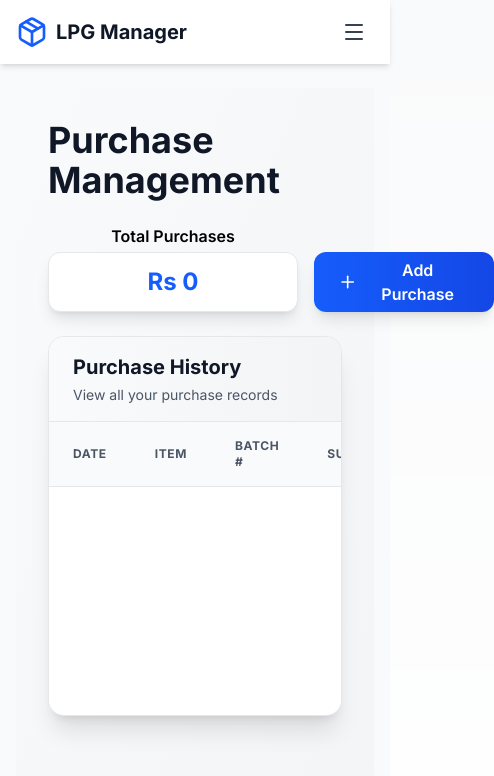
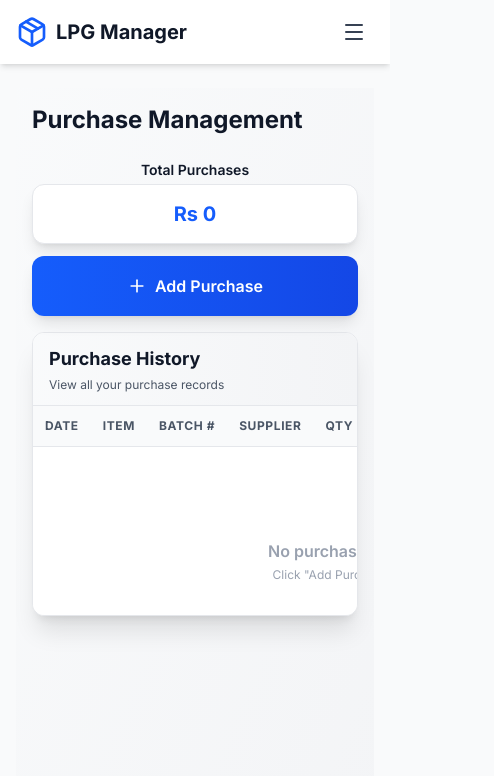
Before and after one commit to alimuhammadm62-blip/lpg-managment-system, a Next.js app: page /purchase in a window 390 px wide. Shown: the top 776 px of the page, 494 px wide, since content can reach past the window. Built offline with nearby package versions, Linux system fonts and the light colour scheme.

Commit message:
Updated system

```diff
--- a/app/purchase/page.tsx
+++ b/app/purchase/page.tsx
@@ -174,25 +174,25 @@ export default function PurchasePage() {
   const totalPurchaseValue = purchases.reduce((sum, p) => sum + p.totalCost, 0);
 
   return (
-    <div className="min-h-screen bg-gradient-to-br from-gray-50 to-gray-100 p-8">
-      <div className="max-w-7xl mx-auto space-y-6">
+    <div className="min-h-screen bg-gradient-to-br from-gray-50 to-gray-100 p-4 sm:p-6 md:p-8">
+      <div className="max-w-7xl mx-auto space-y-4 sm:space-y-6">
         {/* Header */}
-        <div className="flex flex-col md:flex-row items-start md:items-center justify-between gap-4">
+        <div className="flex flex-col gap-4">
           <div>
-            <h1 className="text-4xl font-bold text-gray-900 mb-2">Purchase Management</h1>
+            <h1 className="text-2xl sm:text-3xl md:text-4xl font-bold text-gray-900 mb-2">Purchase Management</h1>
           </div>
 
-         <div className="flex items-end gap-4">
-  <div className="flex flex-col items-center min-w-[250px]">
-    <p className="text-bg text-gray-1000 font-semibold mb-1">Total Purchases</p>
-    <div className="bg-white shadow-lg rounded-xl px-6 py-4 border border-gray-200 h-[60px] flex items-center justify-center w-full">
-      <p className="text-2xl font-bold text-blue-600">Rs {totalPurchaseValue.toLocaleString('en-PK')}</p>
+          <div className="flex flex-col sm:flex-row items-stretch sm:items-end gap-3 sm:gap-4">
+            <div className="flex flex-col items-center w-full sm:min-w-[250px] sm:w-auto">
+              <p className="text-sm sm:text-base text-gray-900 font-semibold mb-1">Total Purchases</p>
+              <div className="bg-white shadow-lg rounded-xl px-4 sm:px-6 py-3 sm:py-4 border border-gray-200 h-[60px] flex items-center justify-center w-full">
+                <p className="text-xl sm:text-2xl font-bold text-blue-600">Rs {totalPurchaseValue.toLocaleString('en-PK')}</p>
               </div>
             </div>
 
             <button
               onClick={() => setShowModal(true)}
-    className="flex items-center gap-2 px-6 bg-gradient-to-r from-blue-600 to-blue-700 text-white font-semibold rounded-xl shadow-lg hover:shadow-xl hover:from-blue-700 hover:to-blue-800 transition-all duration-200 h-[60px] min-w-[180px] justify-center"
+              className="flex items-center justify-center gap-2 px-4 sm:px-6 bg-gradient-to-r from-blue-600 to-blue-700 text-white font-semibold rounded-xl shadow-lg hover:shadow-xl hover:from-blue-700 hover:to-blue-800 transition-all duration-200 h-[60px] w-full sm:min-w-[180px] sm:w-auto"
             >
               <Plus className="w-5 h-5" />
               <span>Add Purchase</span>
@@ -202,58 +202,58 @@ export default function PurchasePage() {
 
         {/* Modal */}
         {showModal && (
-          <div className="fixed inset-0 bg-black/60 backdrop-blur-sm flex items-center justify-center z-50 p-4 animate-fadeIn">
-            <div className="bg-white rounded-2xl shadow-2xl max-w-5xl w-full max-h-[90vh] overflow-hidden flex flex-col">
+          <div className="fixed inset-0 bg-black/60 backdrop-blur-sm flex items-center justify-center z-50 p-2 sm:p-4">
+            <div className="bg-white rounded-xl sm:rounded-2xl shadow-2xl w-full max-w-5xl max-h-[95vh] sm:max-h-[90vh] overflow-hidden flex flex-col">
               {/* Modal Header */}
-              <div className="bg-gradient-to-r from-blue-600 to-blue-700 px-6 py-5 flex justify-between items-center">
+              <div className="bg-gradient-to-r from-blue-600 to-blue-700 px-4 sm:px-6 py-4 sm:py-5 flex justify-between items-center">
                 <div>
-                  <h2 className="text-2xl font-bold text-white">Add New Purchase</h2>
-                  <p className="text-blue-100 text-sm mt-1">Enter purchase details below</p>
+                  <h2 className="text-xl sm:text-2xl font-bold text-white">Add New Purchase</h2>
+                  <p className="text-blue-100 text-xs sm:text-sm mt-1">Enter purchase details below</p>
                 </div>
                 <button
                   onClick={handleCancel}
                   className="text-white hover:bg-white/20 rounded-lg p-2 transition-colors"
                 >
-                  <X className="w-6 h-6" />
+                  <X className="w-5 h-5 sm:w-6 sm:h-6" />
                 </button>
               </div>
 
               {/* Modal Body */}
               <form onSubmit={handleSubmit} className="flex-1 overflow-y-auto">
-                <div className="p-6 space-y-6">
+                <div className="p-4 sm:p-6 space-y-4 sm:space-y-6">
                   {/* Date & Supplier */}
-                  <div className="grid grid-cols-1 md:grid-cols-2 gap-4">
+                  <div className="grid grid-cols-1 md:grid-cols-2 gap-3 sm:gap-4">
                     <div>
-                      <label className="block text-sm font-semibold text-gray-700 mb-2">Purchase Date *</label>
+                      <label className="block text-xs sm:text-sm font-semibold text-gray-700 mb-2">Purchase Date *</label>
                       <input
                         type="date"
                         value={formData.date}
                         onChange={e => setFormData({ ...formData, date: e.target.value })}
-                        className="w-full px-4 py-3 border-2 border-gray-200 rounded-xl focus:ring-2 focus:ring-blue-500 focus:border-blue-500 transition-all"
+                        className="w-full px-3 sm:px-4 py-2 sm:py-3 text-sm sm:text-base border-2 border-gray-200 rounded-lg sm:rounded-xl focus:ring-2 focus:ring-blue-500 focus:border-blue-500 transition-all"
                         required
                       />
                     </div>
                     <div>
-                      <label className="block text-sm font-semibold text-gray-700 mb-2">Supplier Name *</label>
+                      <label className="block text-xs sm:text-sm font-semibold text-gray-700 mb-2">Supplier Name *</label>
                       <input
                         type="text"
                         value={formData.supplier}
                         onChange={e => setFormData({ ...formData, supplier: e.target.value })}
                         placeholder="Enter supplier name"
-                        className="w-full px-4 py-3 border-2 border-gray-200 rounded-xl focus:ring-2 focus:ring-blue-500 focus:border-blue-500 transition-all"
+                        className="w-full px-3 sm:px-4 py-2 sm:py-3 text-sm sm:text-base border-2 border-gray-200 rounded-lg sm:rounded-xl focus:ring-2 focus:ring-blue-500 focus:border-blue-500 transition-all"
                         required
                       />
                     </div>
                   </div>
 
                   {/* Items Section */}
-                  <div className="border-t-2 border-gray-200 pt-6">
-                    <div className="flex justify-between items-center mb-4">
-                      <h3 className="text-lg font-bold text-gray-900">Purchase Items</h3>
+                  <div className="border-t-2 border-gray-200 pt-4 sm:pt-6">
+                    <div className="flex flex-col sm:flex-row justify-between items-start sm:items-center gap-3 mb-4">
+                      <h3 className="text-base sm:text-lg font-bold text-gray-900">Purchase Items</h3>
                       <button
                         type="button"
                         onClick={addLineItem}
-                        className="flex items-center gap-2 px-4 py-2 bg-green-600 text-white text-sm font-semibold rounded-lg hover:bg-green-700 transition-colors shadow-md"
+                        className="flex items-center gap-2 px-3 sm:px-4 py-2 bg-green-600 text-white text-xs sm:text-sm font-semibold rounded-lg hover:bg-green-700 transition-colors shadow-md w-full sm:w-auto justify-center"
                       >
                         <Plus className="w-4 h-4" />
                         Add Item
@@ -262,15 +262,15 @@ export default function PurchasePage() {
 
                     <div className="space-y-3">
                       {lineItems.map((line, index) => (
-                        <div key={line.id} className="bg-gradient-to-br from-gray-50 to-gray-100 p-4 rounded-xl border-2 border-gray-200 hover:border-blue-300 transition-all">
-                          <div className="grid grid-cols-12 gap-3 items-end">
+                        <div key={line.id} className="bg-gradient-to-br from-gray-50 to-gray-100 p-3 sm:p-4 rounded-lg sm:rounded-xl border-2 border-gray-200 hover:border-blue-300 transition-all">
+                          <div className="grid grid-cols-12 gap-2 sm:gap-3 items-end">
                             {/* Item Type */}
-                            <div className="col-span-3">
+                            <div className="col-span-12 sm:col-span-3">
                               <label className="block text-xs font-semibold text-gray-600 mb-1">Item Type</label>
                               <select
                                 value={line.itemType}
                                 onChange={e => updateLineItem(line.id, 'itemType', e.target.value)}
-                                className="w-full px-3 py-2.5 border-2 border-gray-200 rounded-lg focus:ring-2 focus:ring-blue-500 focus:border-blue-500 bg-white text-sm font-medium"
+                                className="w-full px-2 sm:px-3 py-2 sm:py-2.5 text-xs sm:text-sm border-2 border-gray-200 rounded-lg focus:ring-2 focus:ring-blue-500 focus:border-blue-500 bg-white font-medium"
                                 required
                               >
                                 {ITEM_TYPES.map(t => <option key={t} value={t}>{t}</option>)}
@@ -279,14 +279,14 @@ export default function PurchasePage() {
 
                             {/* Custom Item Name (if OTHER) */}
                             {line.itemType === 'OTHER' && (
-                              <div className="col-span-3">
+                              <div className="col-span-12 sm:col-span-3">
                                 <label className="block text-xs font-semibold text-gray-600 mb-1">Item Name *</label>
                                 <input
                                   type="text"
                                   value={line.customItemName}
                                   onChange={e => updateLineItem(line.id, 'customItemName', e.target.value)}
                                   placeholder="Enter item name"
-                                  className="w-full px-3 py-2.5 border-2 border-gray-200 rounded-lg focus:ring-2 focus:ring-blue-500 focus:border-blue-500 text-sm"
+                                  className="w-full px-2 sm:px-3 py-2 sm:py-2.5 text-xs sm:text-sm border-2 border-gray-200 rounded-lg focus:ring-2 focus:ring-blue-500 focus:border-blue-500"
                                   required
                                   list="custom-items"
                                 />
@@ -297,21 +297,21 @@ export default function PurchasePage() {
                             )}
 
                             {/* Price per Unit */}
-                            <div className={line.itemType === 'OTHER' ? 'col-span-2' : 'col-span-3'}>
-                              <label className="block text-xs font-semibold text-gray-600 mb-1">Price/Unit (Rs)</label>
+                            <div className={`col-span-6 ${line.itemType === 'OTHER' ? 'sm:col-span-2' : 'sm:col-span-3'}`}>
+                              <label className="block text-xs font-semibold text-gray-600 mb-1">Price/Unit</label>
                               <input
                                 type="number"
                                 step="0.01"
                                 value={line.pricePerUnit}
                                 onChange={e => updateLineItem(line.id, 'pricePerUnit', e.target.value)}
                                 placeholder="0.00"
-                                className="w-full px-3 py-2.5 border-2 border-gray-200 rounded-lg focus:ring-2 focus:ring-blue-500 focus:border-blue-500 text-sm font-medium"
+                                className="w-full px-2 sm:px-3 py-2 sm:py-2.5 text-xs sm:text-sm border-2 border-gray-200 rounded-lg focus:ring-2 focus:ring-blue-500 focus:border-blue-500 font-medium"
                                 required
                               />
                             </div>
 
                             {/* Quantity */}
-                            <div className={line.itemType === 'OTHER' ? 'col-span-2' : 'col-span-3'}>
+                            <div className={`col-span-6 ${line.itemType === 'OTHER' ? 'sm:col-span-2' : 'sm:col-span-3'}`}>
                               <label className="block text-xs font-semibold text-gray-600 mb-1">Quantity</label>
                               <input
                                 type="number"
@@ -319,28 +319,28 @@ export default function PurchasePage() {
                                 value={line.quantity}
                                 onChange={e => updateLineItem(line.id, 'quantity', e.target.value)}
                                 placeholder="0"
-                                className="w-full px-3 py-2.5 border-2 border-gray-200 rounded-lg focus:ring-2 focus:ring-blue-500 focus:border-blue-500 text-sm font-medium"
+                                className="w-full px-2 sm:px-3 py-2 sm:py-2.5 text-xs sm:text-sm border-2 border-gray-200 rounded-lg focus:ring-2 focus:ring-blue-500 focus:border-blue-500 font-medium"
                                 required
                               />
                             </div>
 
                             {/* Total */}
-                            <div className={line.itemType === 'OTHER' ? 'col-span-1' : 'col-span-2'}>
+                            <div className={`col-span-10 ${line.itemType === 'OTHER' ? 'sm:col-span-1' : 'sm:col-span-2'}`}>
                               <label className="block text-xs font-semibold text-gray-600 mb-1">Total</label>
-                              <div className="px-3 py-2.5 bg-blue-50 border-2 border-blue-200 rounded-lg text-center">
-                                <span className="text-sm font-bold text-blue-700">
+                              <div className="px-2 sm:px-3 py-2 sm:py-2.5 bg-blue-50 border-2 border-blue-200 rounded-lg text-center">
+                                <span className="text-xs sm:text-sm font-bold text-blue-700">
                                   {((parseFloat(line.quantity) || 0) * (parseFloat(line.pricePerUnit) || 0)).toLocaleString('en-PK', { maximumFractionDigits: 0 })}
                                 </span>
                               </div>
                             </div>
 
                             {/* Delete Button */}
-                            <div className="col-span-1 flex items-end justify-center">
+                            <div className="col-span-2 sm:col-span-1 flex items-end justify-center">
                               <button
                                 type="button"
                                 onClick={() => removeLineItem(line.id)}
                                 disabled={lineItems.length === 1}
-                                className={`p-2.5 rounded-lg transition-all ${
+                                className={`p-2 sm:p-2.5 rounded-lg transition-all ${
                                   lineItems.length === 1
                                     ? 'bg-gray-100 text-gray-400 cursor-not-allowed'
                                     : 'bg-red-50 text-red-600 hover:bg-red-100'
@@ -358,26 +358,26 @@ export default function PurchasePage() {
                 </div>
 
                 {/* Modal Footer */}
-                <div className="sticky bottom-0 bg-white border-t-2 border-gray-200 px-6 py-5">
-                  <div className="flex justify-between items-center">
-                    <div className="text-left">
-                      <p className="text-sm text-gray-500 font-medium mb-1">Grand Total</p>
-                      <p className="text-4xl font-bold text-blue-600">
+                <div className="sticky bottom-0 bg-white border-t-2 border-gray-200 px-4 sm:px-6 py-4 sm:py-5">
+                  <div className="flex flex-col sm:flex-row justify-between items-center gap-4">
+                    <div className="text-center sm:text-left w-full sm:w-auto">
+                      <p className="text-xs sm:text-sm text-gray-500 font-medium mb-1">Grand Total</p>
+                      <p className="text-2xl sm:text-3xl md:text-4xl font-bold text-blue-600">
                         Rs {getTotalAmount().toLocaleString('en-PK')}
                       </p>
                     </div>
 
-                    <div className="flex gap-3">
+                    <div className="flex flex-col sm:flex-row gap-3 w-full sm:w-auto">
                       <button
                         type="button"
                         onClick={handleCancel}
-                        className="px-8 py-3 border-2 border-gray-300 text-gray-700 font-semibold rounded-xl hover:bg-gray-50 transition-colors"
+                        className="w-full sm:w-auto px-6 sm:px-8 py-3 border-2 border-gray-300 text-gray-700 font-semibold rounded-xl hover:bg-gray-50 transition-colors"
                       >
                         Cancel
                       </button>
                       <button
                         type="submit"
-                        className="px-8 py-3 bg-gradient-to-r from-blue-600 to-blue-700 text-white font-semibold rounded-xl shadow-lg hover:shadow-xl hover:from-blue-700 hover:to-blue-800 transition-all"
+                        className="w-full sm:w-auto px-6 sm:px-8 py-3 bg-gradient-to-r from-blue-600 to-blue-700 text-white font-semibold rounded-xl shadow-lg hover:shadow-xl hover:from-blue-700 hover:to-blue-800 transition-all"
                       >
                         Save Purchase
                       </button>
@@ -390,76 +390,76 @@ export default function PurchasePage() {
         )}
 
         {/* Purchase History Table */}
-        <div className="bg-white shadow-xl rounded-2xl overflow-hidden border border-gray-200">
-          <div className="bg-gradient-to-r from-gray-50 to-gray-100 px-6 py-4 border-b border-gray-200">
-            <h2 className="text-xl font-bold text-gray-900">Purchase History</h2>
-            <p className="text-sm text-gray-600 mt-1">View all your purchase records</p>
+        <div className="bg-white shadow-xl rounded-xl sm:rounded-2xl overflow-hidden border border-gray-200">
+          <div className="bg-gradient-to-r from-gray-50 to-gray-100 px-4 sm:px-6 py-3 sm:py-4 border-b border-gray-200">
+            <h2 className="text-lg sm:text-xl font-bold text-gray-900">Purchase History</h2>
+            <p className="text-xs sm:text-sm text-gray-600 mt-1">View all your purchase records</p>
           </div>
 
           <div className="overflow-x-auto">
             <table className="min-w-full divide-y divide-gray-200">
               <thead className="bg-gray-50">
                 <tr>
-                  <th className="px-6 py-4 text-left text-xs font-bold text-gray-600 uppercase tracking-wider">Date</th>
-                  <th className="px-6 py-4 text-left text-xs font-bold text-gray-600 uppercase tracking-wider">Item</th>
-                  <th className="px-6 py-4 text-left text-xs font-bold text-gray-600 uppercase tracking-wider">Batch #</th>
-                  <th className="px-6 py-4 text-left text-xs font-bold text-gray-600 uppercase tracking-wider">Supplier</th>
-                  <th className="px-6 py-4 text-right text-xs font-bold text-gray-600 uppercase tracking-wider">Quantity</th>
-                  <th className="px-6 py-4 text-right text-xs font-bold text-gray-600 uppercase tracking-wider">Price/Unit</th>
-                  <th className="px-6 py-4 text-right text-xs font-bold text-gray-600 uppercase tracking-wider">Total Cost</th>
-                  <th className="px-6 py-4 text-right text-xs font-bold text-gray-600 uppercase tracking-wider">Remaining</th>
-                  <th className="px-6 py-4 text-center text-xs font-bold text-gray-600 uppercase tracking-wider">Actions</th>
+                  <th className="px-3 sm:px-6 py-3 sm:py-4 text-left text-xs font-bold text-gray-600 uppercase tracking-wider whitespace-nowrap">Date</th>
+                  <th className="px-3 sm:px-6 py-3 sm:py-4 text-left text-xs font-bold text-gray-600 uppercase tracking-wider whitespace-nowrap">Item</th>
+                  <th className="px-3 sm:px-6 py-3 sm:py-4 text-left text-xs font-bold text-gray-600 uppercase tracking-wider whitespace-nowrap">Batch #</th>
+                  <th className="px-3 sm:px-6 py-3 sm:py-4 text-left text-xs font-bold text-gray-600 uppercase tracking-wider whitespace-nowrap">Supplier</th>
+                  <th className="px-3 sm:px-6 py-3 sm:py-4 text-right text-xs font-bold text-gray-600 uppercase tracking-wider whitespace-nowrap">Qty</th>
+                  <th className="px-3 sm:px-6 py-3 sm:py-4 text-right text-xs font-bold text-gray-600 uppercase tracking-wider whitespace-nowrap">Price/Unit</th>
+                  <th className="px-3 sm:px-6 py-3 sm:py-4 text-right text-xs font-bold text-gray-600 uppercase tracking-wider whitespace-nowrap">Total</th>
+                  <th className="px-3 sm:px-6 py-3 sm:py-4 text-right text-xs font-bold text-gray-600 uppercase tracking-wider whitespace-nowrap">Remaining</th>
+                  <th className="px-3 sm:px-6 py-3 sm:py-4 text-center text-xs font-bold text-gray-600 uppercase tracking-wider whitespace-nowrap">Actions</th>
                 </tr>
               </thead>
               <tbody className="bg-white divide-y divide-gray-200">
                 {purchases.length === 0 ? (
                   <tr>
-                    <td colSpan={9} className="px-6 py-12 text-center">
+                    <td colSpan={9} className="px-4 sm:px-6 py-8 sm:py-12 text-center">
                       <div className="flex flex-col items-center justify-center text-gray-400">
-                        <Plus className="w-16 h-16 mb-4 opacity-20" />
-                        <p className="text-lg font-semibold">No purchases recorded yet</p>
-                        <p className="text-sm mt-1">Click "Add Purchase" to get started</p>
+                        <Plus className="w-12 h-12 sm:w-16 sm:h-16 mb-3 sm:mb-4 opacity-20" />
+                        <p className="text-base sm:text-lg font-semibold">No purchases recorded yet</p>
+                        <p className="text-xs sm:text-sm mt-1">Click "Add Purchase" to get started</p>
                       </div>
                     </td>
                   </tr>
                 ) : (
                   purchases.map(p => (
                     <tr key={p.id} className="hover:bg-blue-50 transition-colors">
-                      <td className="px-6 py-4 whitespace-nowrap text-sm text-gray-900">
+                      <td className="px-3 sm:px-6 py-3 sm:py-4 whitespace-nowrap text-xs sm:text-sm text-gray-900">
                         {format(new Date(p.date), 'MMM dd, yyyy')}
                       </td>
-                      <td className="px-6 py-4 whitespace-nowrap">
-                        <span className="text-sm font-semibold text-gray-900">
+                      <td className="px-3 sm:px-6 py-3 sm:py-4 whitespace-nowrap">
+                        <span className="text-xs sm:text-sm font-semibold text-gray-900">
                           {p.itemType === 'OTHER' ? p.customItemName : p.itemType}
                         </span>
                       </td>
-                      <td className="px-6 py-4 whitespace-nowrap text-sm text-gray-600 font-mono">
+                      <td className="px-3 sm:px-6 py-3 sm:py-4 whitespace-nowrap text-xs sm:text-sm text-gray-600 font-mono">
                         {p.batchNumber}
                       </td>
-                      <td className="px-6 py-4 whitespace-nowrap text-sm text-gray-600">
+                      <td className="px-3 sm:px-6 py-3 sm:py-4 whitespace-nowrap text-xs sm:text-sm text-gray-600">
                         {p.supplier}
                       </td>
-                      <td className="px-6 py-4 whitespace-nowrap text-sm text-right font-medium text-gray-900">
+                      <td className="px-3 sm:px-6 py-3 sm:py-4 whitespace-nowrap text-xs sm:text-sm text-right font-medium text-gray-900">
                         {p.quantity}
                       </td>
-                      <td className="px-6 py-4 whitespace-nowrap text-sm text-right text-gray-900">
+                      <td className="px-3 sm:px-6 py-3 sm:py-4 whitespace-nowrap text-xs sm:text-sm text-right text-gray-900">
                         Rs {p.pricePerUnit.toLocaleString('en-PK')}
                       </td>
-                      <td className="px-6 py-4 whitespace-nowrap text-sm text-right font-bold text-gray-900">
+                      <td className="px-3 sm:px-6 py-3 sm:py-4 whitespace-nowrap text-xs sm:text-sm text-right font-bold text-gray-900">
                         Rs {p.totalCost.toLocaleString('en-PK')}
                       </td>
-                      <td className="px-6 py-4 whitespace-nowrap text-sm text-right">
+                      <td className="px-3 sm:px-6 py-3 sm:py-4 whitespace-nowrap text-xs sm:text-sm text-right">
                         <span className={`font-bold ${p.remainingQuantity > 0 ? 'text-green-600' : 'text-gray-400'}`}>
                           {p.remainingQuantity}
                         </span>
                       </td>
-                      <td className="px-6 py-4 whitespace-nowrap text-center">
+                      <td className="px-3 sm:px-6 py-3 sm:py-4 whitespace-nowrap text-center">
                         <button
                           onClick={() => deletePurchase(p.id)}
                           className="inline-flex items-center justify-center p-2 rounded-lg bg-red-50 hover:bg-red-100 text-red-600 transition-colors"
                           title="Delete purchase"
                         >
-                          <Trash2 className="w-4 h-4" />
+                          <Trash2 className="w-3 h-3 sm:w-4 sm:h-4" />
                         </button>
                       </td>
                     </tr>
```
Lines whose indentation alone changed are shown as unchanged.
